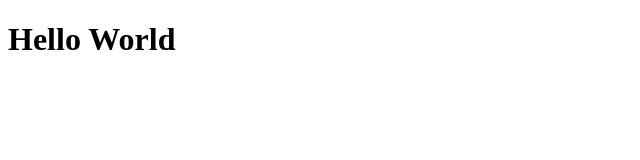
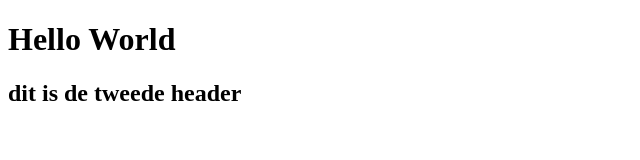
Before and after one commit to ttijs/gridtest, a plain HTML site: page index.html in a window 1280 px wide. Shown: the whole page, without its empty margins (0-640 px from the left). Drawn offline with Linux system fonts and the light colour scheme.

Commit message:
header 2 toe3geovegd

```diff
--- a/index.html
+++ b/index.html
@@ -7,5 +7,7 @@
 </head>
 <body>
 <h1>Hello World</h1>
+
+<h2>dit is de tweede header</h2>
 </body>
 </html>
```
